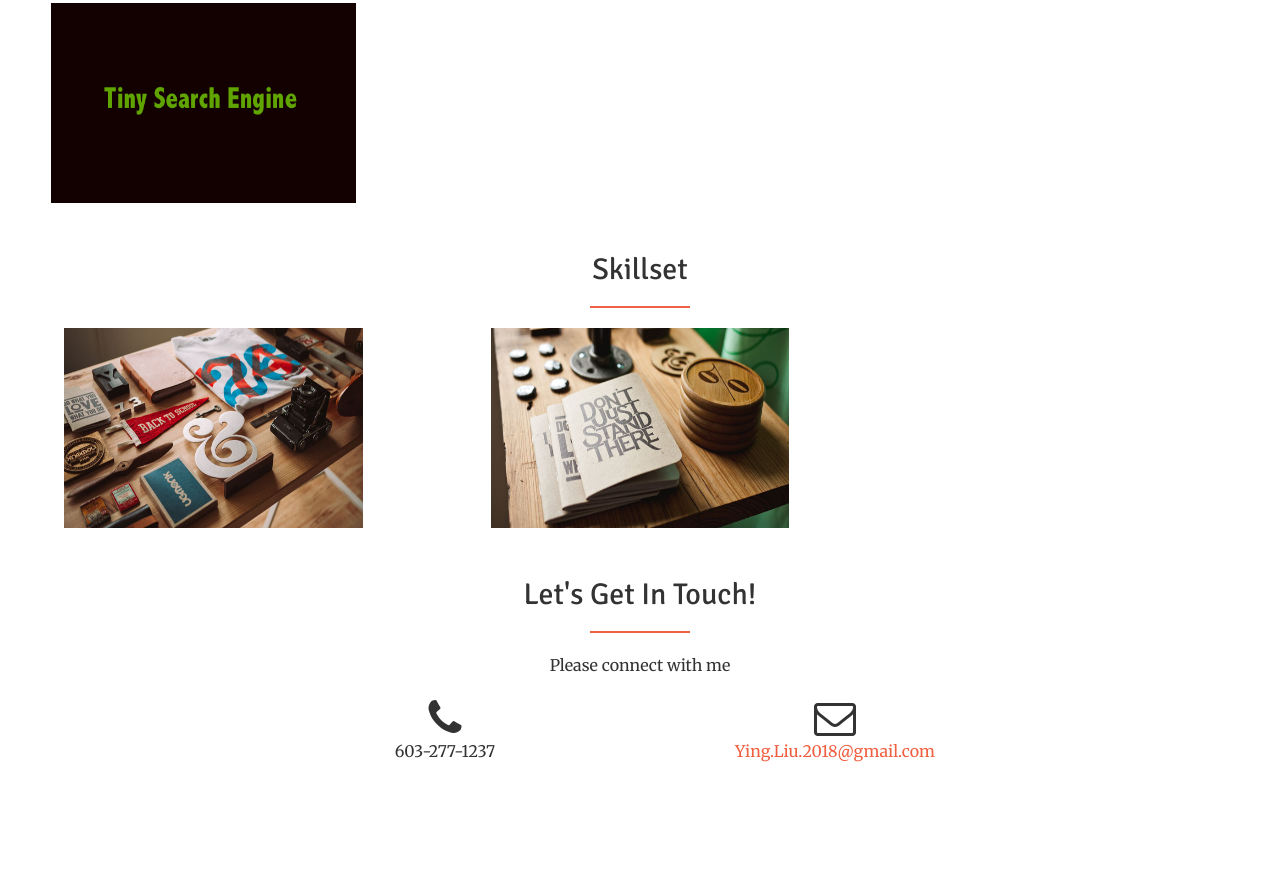
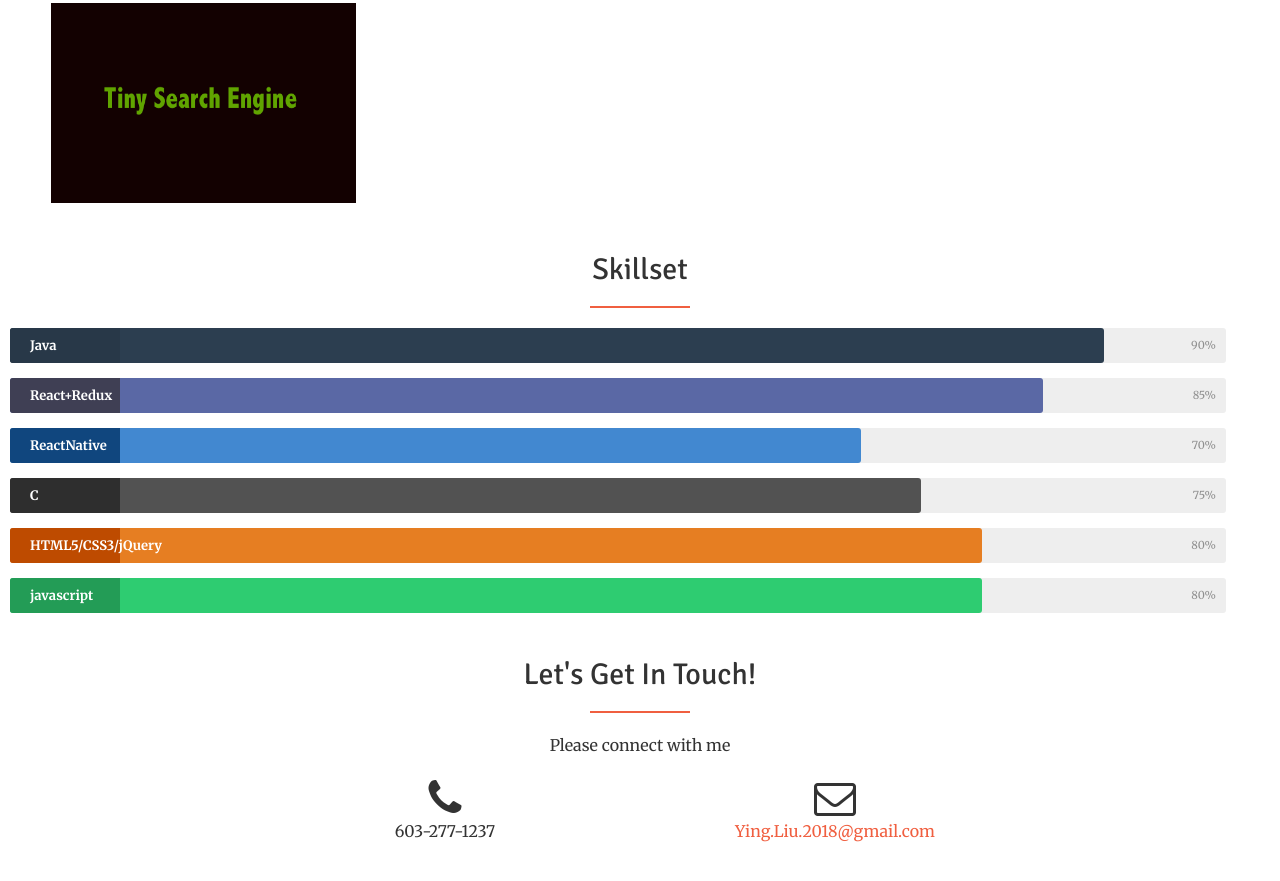
Before and after one commit to YingLiugh/yingliu.me, a website: page index.html in a window 1280 px wide. Shown: the part 1482-2363 px from the top of the page. Before the commit the page ends 2295 px from the top, so only its background shows below. Drawn offline with nearby package versions, Linux system fonts and the light colour scheme.

Commit message:
added skillbar

```diff
--- a/css/creative.css
+++ b/css/creative.css
@@ -511,3 +511,77 @@ body {
   padding: 5px;
 word-wrap: break-word;
 }
+
+.skillbar {
+	position:relative;
+	display:block;
+	margin-bottom:15px;
+  margin-left:10px;
+	width:95%;
+	background:#eee;
+	height:35px;
+	border-radius:3px;
+	-moz-border-radius:3px;
+	-webkit-border-radius:3px;
+	-webkit-transition:0.4s linear;
+	-moz-transition:0.4s linear;
+	-ms-transition:0.4s linear;
+	-o-transition:0.4s linear;
+	transition:0.4s linear;
+	-webkit-transition-property:width, background-color;
+	-moz-transition-property:width, background-color;
+	-ms-transition-property:width, background-color;
+	-o-transition-property:width, background-color;
+	transition-property:width, background-color;
+}
+
+.skillbar-title {
+	position:absolute;
+	top:0;
+	left:0;
+width:110px;
+	font-weight:bold;
+	font-size:13px;
+	color:#ffffff;
+	background:#6adcfa;
+	-webkit-border-top-left-radius:3px;
+	-webkit-border-bottom-left-radius:4px;
+	-moz-border-radius-topleft:3px;
+	-moz-border-radius-bottomleft:3px;
+	border-top-left-radius:3px;
+	border-bottom-left-radius:3px;
+}
+
+.skillbar-title span {
+	display:block;
+	background:rgba(0, 0, 0, 0.1);
+	padding:0 20px;
+	height:35px;
+	line-height:35px;
+	-webkit-border-top-left-radius:3px;
+	-webkit-border-bottom-left-radius:3px;
+	-moz-border-radius-topleft:3px;
+	-moz-border-radius-bottomleft:3px;
+	border-top-left-radius:3px;
+	border-bottom-left-radius:3px;
+}
+
+.skillbar-bar {
+	height:35px;
+	width:0px;
+	background:#6adcfa;
+	border-radius:3px;
+	-moz-border-radius:3px;
+	-webkit-border-radius:3px;
+}
+
+.skill-bar-percent {
+	position:absolute;
+	right:10px;
+	top:0;
+	font-size:11px;
+	height:35px;
+	line-height:35px;
+	color:#ffffff;
+	color:rgba(0, 0, 0, 0.4);
+}
--- a/index.html
+++ b/index.html
@@ -330,40 +330,52 @@
               </div>
           </div>
       </div>
-        <div class="container-fluid">
-            <div class="row no-gutter popup-gallery">
-                <div class="col-lg-4 col-sm-6">
-                    <a href="img/portfolio/fullsize/1.jpg" class="portfolio-box">
-                        <img src="img/portfolio/thumbnails/1.jpg" class="img-responsive" alt="">
-                        <div class="portfolio-box-caption">
-                            <div class="portfolio-box-caption-content">
-                                <div class="project-category text-faded">
-                                    Category
-                                </div>
-                                <div class="project-name">
-                                    Project Name
-                                </div>
-                            </div>
-                        </div>
-                    </a>
-                </div>
-                <div class="col-lg-4 col-sm-6">
-                    <a href="img/portfolio/fullsize/2.jpg" class="portfolio-box">
-                        <img src="img/portfolio/thumbnails/2.jpg" class="img-responsive" alt="">
-                        <div class="portfolio-box-caption">
-                            <div class="portfolio-box-caption-content">
-                                <div class="project-category text-faded">
-                                    Category
-                                </div>
-                                <div class="project-name">
-                                    Project Name
-                                </div>
-                            </div>
-                        </div>
-                    </a>
-                </div>
 
-        </div>
+      <div id="skills-section">
+        <div id="skillbar">
+          <div class="skillbar clearfix " data-percent="90%">
+          	<div class="skillbar-title" style="background: #2c3e50;"><span>Java</span></div>
+          	<div class="skillbar-bar" style="background: #2c3e50;"></div>
+          	<div class="skill-bar-percent">90%</div>
+          </div> <!-- End Skill Bar -->
+
+          <div class="skillbar clearfix " data-percent="85%">
+          	<div class="skillbar-title" style="background: #46465e;"><span>React+Redux</span></div>
+          	<div class="skillbar-bar" style="background: #5a68a5;"></div>
+          	<div class="skill-bar-percent">85%</div>
+          </div> <!-- End Skill Bar -->
+
+          <div class="skillbar clearfix " data-percent="70%">
+          	<div class="skillbar-title" style="background: #124e8c;"><span>ReactNative</span></div>
+          	<div class="skillbar-bar" style="background: #4288d0;"></div>
+          	<div class="skill-bar-percent">70%</div>
+          </div> <!-- End Skill Bar -->
+
+          <div class="skillbar clearfix " data-percent="75%">
+          	<div class="skillbar-title" style="background: #333333;"><span>C</span></div>
+          	<div class="skillbar-bar" style="background: #525252;"></div>
+          	<div class="skill-bar-percent">75%</div>
+          </div> <!-- End Skill Bar -->
+
+          <div class="skillbar clearfix " data-percent="80%">
+        	<div class="skillbar-title" style="background: #d35400;"><span>HTML5/CSS3/jQuery</span></div>
+        	<div class="skillbar-bar" style="background: #e67e22;"></div>
+        	<div class="skill-bar-percent">80%</div>
+          </div> <!-- End Skill Bar -->
+
+        <div class="skillbar clearfix " data-percent="80%">
+        	<div class="skillbar-title" style="background: #27ae60;"><span>javascript</span></div>
+        	<div class="skillbar-bar" style="background: #2ecc71;"></div>
+        	<div class="skill-bar-percent">80%</div>
+        </div> <!-- End Skill Bar -->
+
+      </div>
+
+      <div id="qualities">
+
+      </div>
+
+      </div>
     </section>
 
     <section id="contact">
@@ -400,6 +412,16 @@
     <!-- Theme JavaScript -->
     <script src="js/creative.min.js"></script>
 
+    <!-- Skillbar -->
+    <script>
+      jQuery(document).ready(function(){
+      jQuery('.skillbar').each(function(){
+        jQuery(this).find('.skillbar-bar').animate({
+          width:jQuery(this).attr('data-percent')
+        },6000);
+      });
+      });
+    </script>
 </body>
 
 </html>
```
